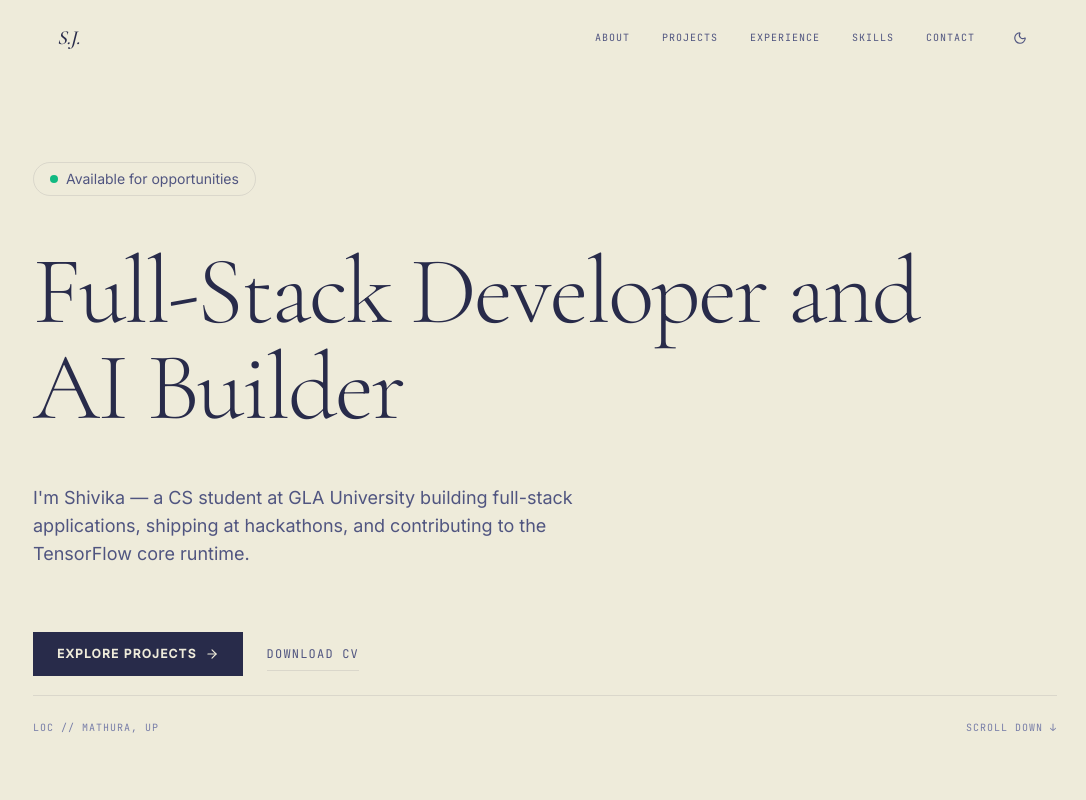
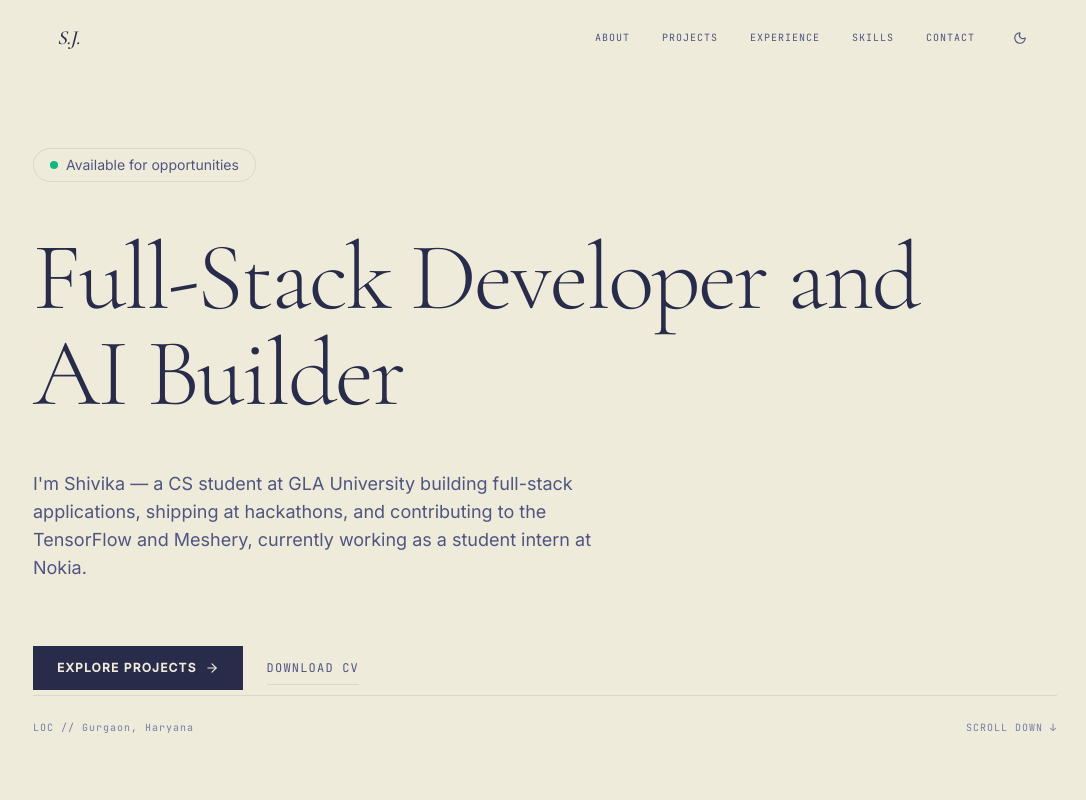
Before and after one commit to SHIVIKA330/Portfolio, a Next.js app: page / in a window 1280 px wide. Shown: the top 800 px of the page, without its empty margins (95-1181 px from the left). Built offline with nearby package versions, Linux system fonts and the light colour scheme.

Commit message:
Update location and internship details in Hero component

```diff
--- a/components/Hero.tsx
+++ b/components/Hero.tsx
@@ -54,7 +54,7 @@ export default function Hero() {
             variants={itemVariants}
             className="text-text-muted text-base md:text-lg max-w-xl leading-relaxed font-sans"
           >
-            I&apos;m Shivika — a CS student at GLA University building full-stack applications, shipping at hackathons, and contributing to the TensorFlow core runtime.
+            I&apos;m Shivika — a CS student at GLA University building full-stack applications, shipping at hackathons, and contributing to the TensorFlow and Meshery, currently working as a student intern at Nokia.
           </motion.p>
 
           {/* Action Links */}
@@ -82,7 +82,7 @@ export default function Hero() {
 
       {/* Subtle Bottom Page Indicator */}
       <div className="w-full max-w-5xl mx-auto flex justify-between items-center text-[10px] font-mono text-text-faint tracking-widest border-t border-border pt-6">
-        <span>LOC // MATHURA, UP</span>
+        <span>LOC // Gurgaon, Haryana</span>
         <button
           onClick={() => {
             document.getElementById("about")?.scrollIntoView({ behavior: "smooth" });
```
